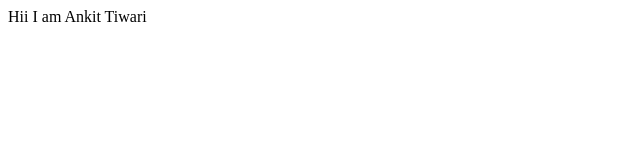
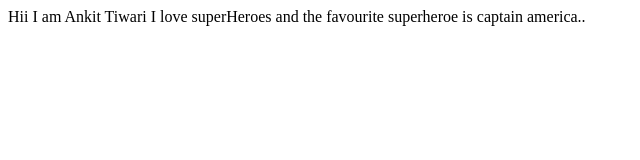
Before and after one commit to itsankittiwari/student-name-site, a plain HTML site: page index.html in a window 1280 px wide. Shown: the whole page, without its empty margins (0-640 px from the left). Drawn offline with Linux system fonts and the light colour scheme.

Commit message:
update interest

```diff
--- a/index.html
+++ b/index.html
@@ -7,5 +7,7 @@
  </head>
  <body>
     Hii I am Ankit Tiwari
+
+     I love superHeroes and the favourite superheroe is captain america..
  </body>
  </html>
```
